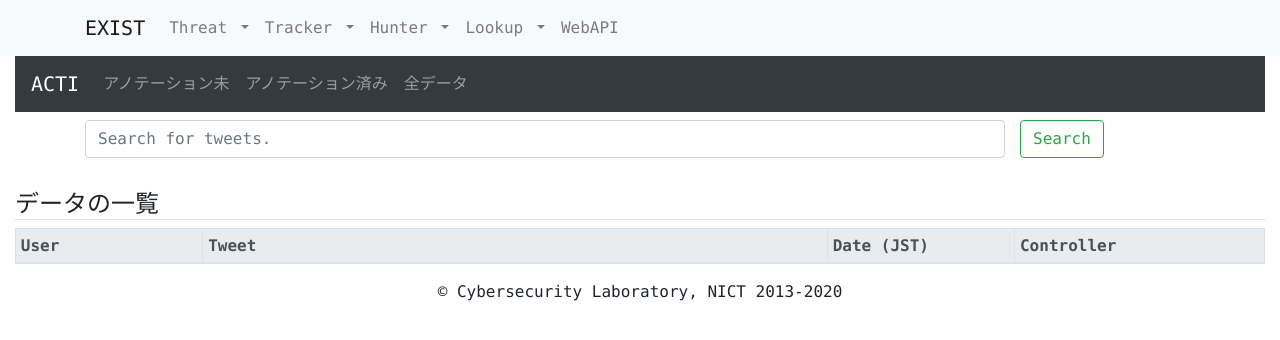
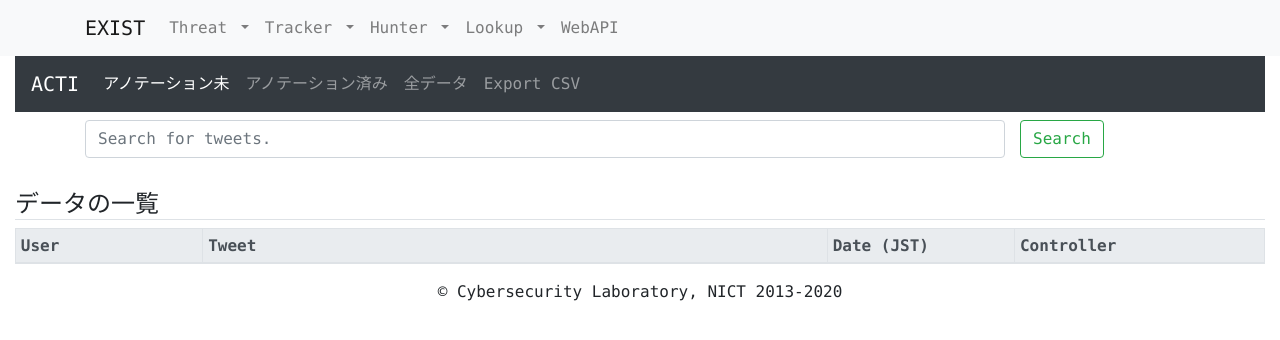
Before and after one commit to nict-csl/exist, a Django app: page /acti/tweet/check/ in a window 1280 px wide. Shown: the top 340 px of the page. Run offline with Django 3.2, Linux system fonts and the light colour scheme; data that the repository does not hold is empty; parts of the project's set-up code (start-up, migrations or seed data) failed here and were passed over; some libraries are stand-ins or nearby versions.

Commit message:
add download

```diff
--- a/apps/acti/models.py
+++ b/apps/acti/models.py
@@ -26,7 +26,7 @@ class Label(models.Model):
 
 class Annotation(models.Model):
     """アノテーション"""
-    text_key = models.ForeignKey(Tweet, verbose_name='tweet_ID', related_name='text_key', on_delete=models.CASCADE)
+    text_key = models.ForeignKey(Tweet, verbose_name='テキストNo', related_name='text_key', on_delete=models.CASCADE)
     label_name = models.ForeignKey(Label, verbose_name='ラベル名', related_name='labels', on_delete=models.CASCADE)
     annotation = models.CharField('アノテーション内容', max_length=255, blank=True)
     start_off = models.IntegerField('スタートオフセット', default=0)
--- a/apps/acti/templates/acti/manu.html
+++ b/apps/acti/templates/acti/manu.html
@@ -10,9 +10,10 @@
     </button>
     <div class="collapse navbar-collapse" id="navmenu1">
       <div class="navbar-nav">
-        <a class={% if mode == 'check' %}"active nav-item nav-link"{% endif %}"nav-item nav-link"  href="{% url 'acti:tweet_list' mode='check' %}">アノテーション未</a>
-        <a class={% if mode == 'already' %}"active nav-item nav-link"{% endif %}"nav-item nav-link" href="{% url 'acti:tweet_list' mode='already' %}">アノテーション済み</a>
-        <a class={% if mode == 'all' %}"active nav-item nav-link"{% endif %}"nav-item nav-link" href="{% url 'acti:tweet_list' mode='all' %}">全データ</a>
+        <a class={% if mode == 'check' %}"active nav-item nav-link"{% else %}"nav-item nav-link"{% endif %}  href="{% url 'acti:tweet_list' mode='check' %}">アノテーション未</a>
+        <a class={% if mode == 'already' %}"active nav-item nav-link"{% else %}"nav-item nav-link"{% endif %} href="{% url 'acti:tweet_list' mode='already' %}">アノテーション済み</a>
+        <a class={% if mode == 'all' %}"active nav-item nav-link"{% else %}"nav-item nav-link"{% endif %} href="{% url 'acti:tweet_list' mode='all' %}">全データ</a>
+        <a class="nav-item nav-link" href="{% url 'acti:download' %}">Export CSV</a>
       </div>
     </div>
   </nav>
--- a/apps/acti/templates/acti/tweet_list.html
+++ b/apps/acti/templates/acti/tweet_list.html
@@ -30,7 +30,7 @@
         {% endfor %}
         </tbody>
     </table>
-{% include "acti/page.html" %}
+    {% include "acti/page.html" %}
 </div>
 {% endblock content %}
 
--- a/apps/acti/urls.py
+++ b/apps/acti/urls.py
@@ -17,5 +17,6 @@ urlpatterns = [
     url(r'^label/',include([
         url(r'add_label/$', views.add_label, name='add_label'),
         url(r'delete_label/$', views.delete_label, name='delete_label'),
-    ]))
+    ])),
+    url(r'^download/$', views.export_annotation, name='download'),
 ]
--- a/apps/acti/views.py
+++ b/apps/acti/views.py
@@ -1,16 +1,15 @@
 from django.shortcuts import render, get_object_or_404, redirect
-from django.views.generic import ListView
-from django.http import HttpResponse, HttpResponseServerError, JsonResponse, QueryDict
+import json
 from django.db.models import Q
-
 from ..twitter.models import tweet as tw
 from .forms import SearchForm
-from .models import Tweet, Label, Annotation
+from .models import Tweet,Label, Annotation
 from pure_pagination.mixins import PaginationMixin
-
-import json
-
-
+from django.views.generic import ListView
+from django.http import HttpResponse,HttpResponseServerError,JsonResponse
+import csv
+from io import StringIO, BytesIO
+from codecs import BOM_UTF8
 
 ###インデックス###
 def index(request):
@@ -28,6 +27,7 @@ class TweetList(PaginationMixin,ListView):
         context = super().get_context_data(**kwargs)
         search_form = SearchForm(self.request.GET)
         context['search_form'] = search_form
+        context['mode'] = self.kwargs['mode']
         return context
 
     def get_queryset(self):
@@ -76,6 +76,7 @@ def tweet_view(request,tweet_id=None):
 ###アノテーション追加###
 def annotation(request):
     if request.method == 'POST' and request.body:
+        from django.http import QueryDict
         dic_str = QueryDict(request.body, encoding='utf-8').getlist("data")[0]
         json_dict = json.loads(dic_str)
         tweet_id = int(json_dict["tweet_id"])
@@ -83,7 +84,9 @@ def annotation(request):
         tw1 = tw.objects.get(id=tweet_id)
         tweet = get_object_or_404(Tweet, tweet=tw1)
         annotation = tweet.text_key.all().order_by('tweet_id')
+        #一度アノテーションを全て削除
         annotation.delete()
+        #POSTされたアノテーション内容を追加．
         add_annotation = []
         for ann in annotations:
             label = Label.objects.filter(label=ann["label"]).first()
@@ -104,12 +107,13 @@ def annotation(request):
 ###ラベル追加###
 def add_label(request):
     if request.method == 'POST' and request.body:
+        from django.http import QueryDict
         dic_str = QueryDict(request.body, encoding='utf-8').getlist("data")[0]
         json_dict = json.loads(dic_str)
-        labelName = json_dict["labelName"]
+        label = json_dict["labelName"]
         color = json_dict["color"]
-        label = Label(label=labelName, color=color)
-        label.save()
+        l = Label(label=label, color=color)
+        l.save()
         return HttpResponse(200)
     else:
         return HttpResponseServerError()
@@ -118,6 +122,7 @@ def add_label(request):
 ###ラベル削除###
 def delete_label(request):
     if request.method == 'POST' and request.body:
+        from django.http import QueryDict
         dic_str = QueryDict(request.body, encoding='utf-8').getlist("data")[0]
         json_dict = json.loads(dic_str)
         label = json_dict["label"]
@@ -130,6 +135,7 @@ def delete_label(request):
 
 ###Annotation Target###
 def tweet_get(request):
+    from django.http import QueryDict
     dic = QueryDict(request.body, encoding='utf-8')
     pks = dic.getlist("pks")
     pks = [int(pk) for pk in pks]
@@ -143,23 +149,40 @@ def tweet_get(request):
     for tweet in tweets:
         ids.append(tweet.tweet.id)
         checks.append(tweet.checked)
-    check_list = {"checks": [ids, checks]}
+    check_list = {"checks":[ids,checks]}
     return JsonResponse(check_list)
 
 
 ###Annotation Target###
 def tweet_add(request):
+    from django.http import QueryDict
     dic = QueryDict(request.body, encoding='utf-8')
     pk = dic.get('pk')
     if dic.get('checked') == "true":
         checked = True
     else:
-        checked = False
+        checked= False
     tw1 = tw.objects.get(id=pk)
     try:
-        tweet = Tweet.objects.get(tweet=tw1)
+        tweet= Tweet.objects.get(tweet=tw1)
         tweet.checked = checked
     except Exception as e:
-        tweet = Tweet(tweet=tw1, checked=checked, annotated=False)
+        tweet = Tweet(tweet=tw1,checked=checked,annotated=False)
     tweet.save()
     return HttpResponse(200)
+
+
+###Download Annotations###
+def export_annotation(request):
+    stream = StringIO()
+    writer = csv.writer(stream)
+    header = ['user_name', 'text', 'annotation']
+    writer.writerow(header)
+    for tweet in Tweet.objects.filter(annotated=True).order_by('tweet__datetime'):
+        cur = list(Annotation.objects.filter(text_key=tweet).values("label_name","annotation","start_off","end_off"))
+        row = [tweet.tweet.user,tweet.tweet.text,cur]
+        writer.writerow(row)
+    b_stream = BytesIO(BOM_UTF8 + stream.getvalue().encode('utf8'))
+    response = HttpResponse(b_stream.getvalue(), content_type="text/csv")
+    response["Content-Disposition"] = "filename=twitter.csv"
+    return response
```
